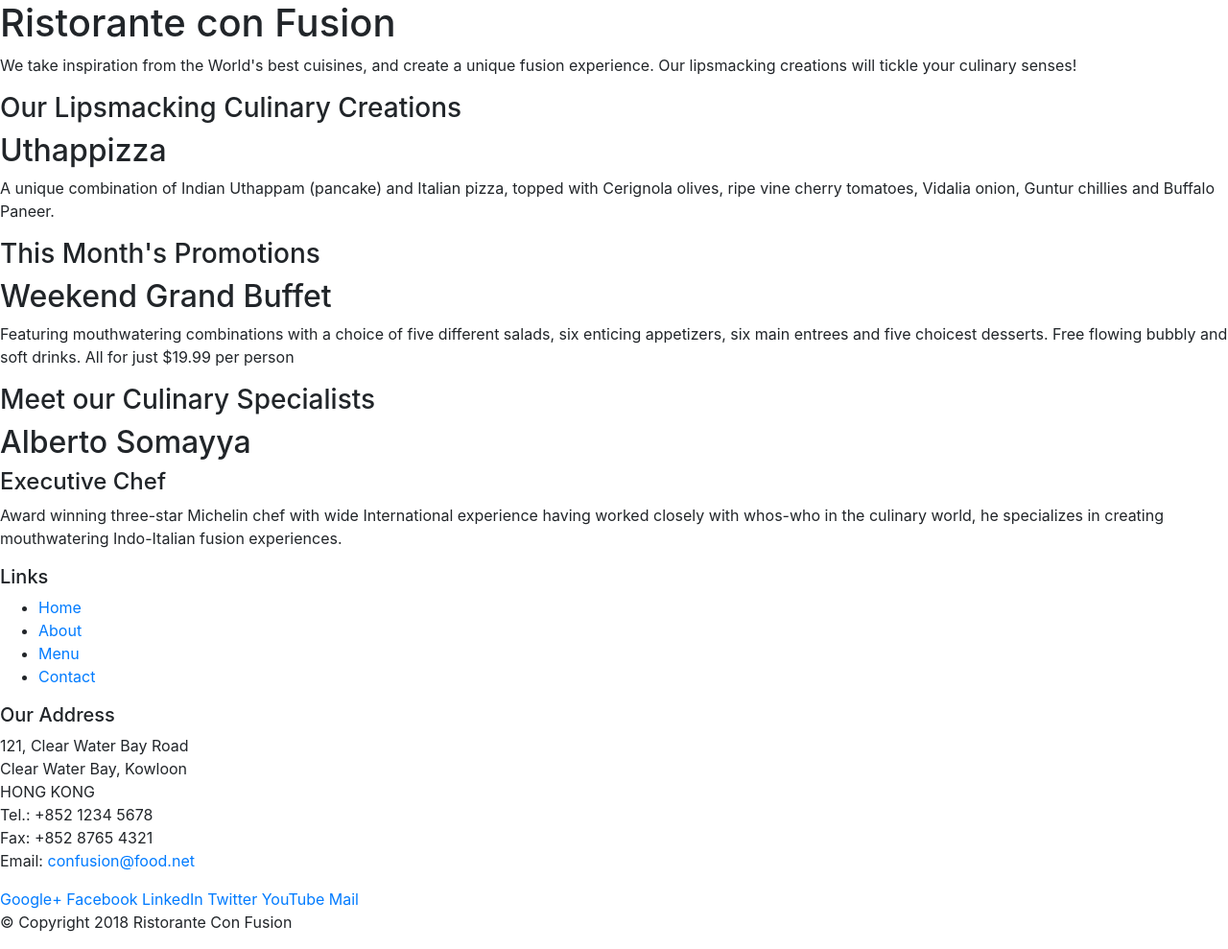
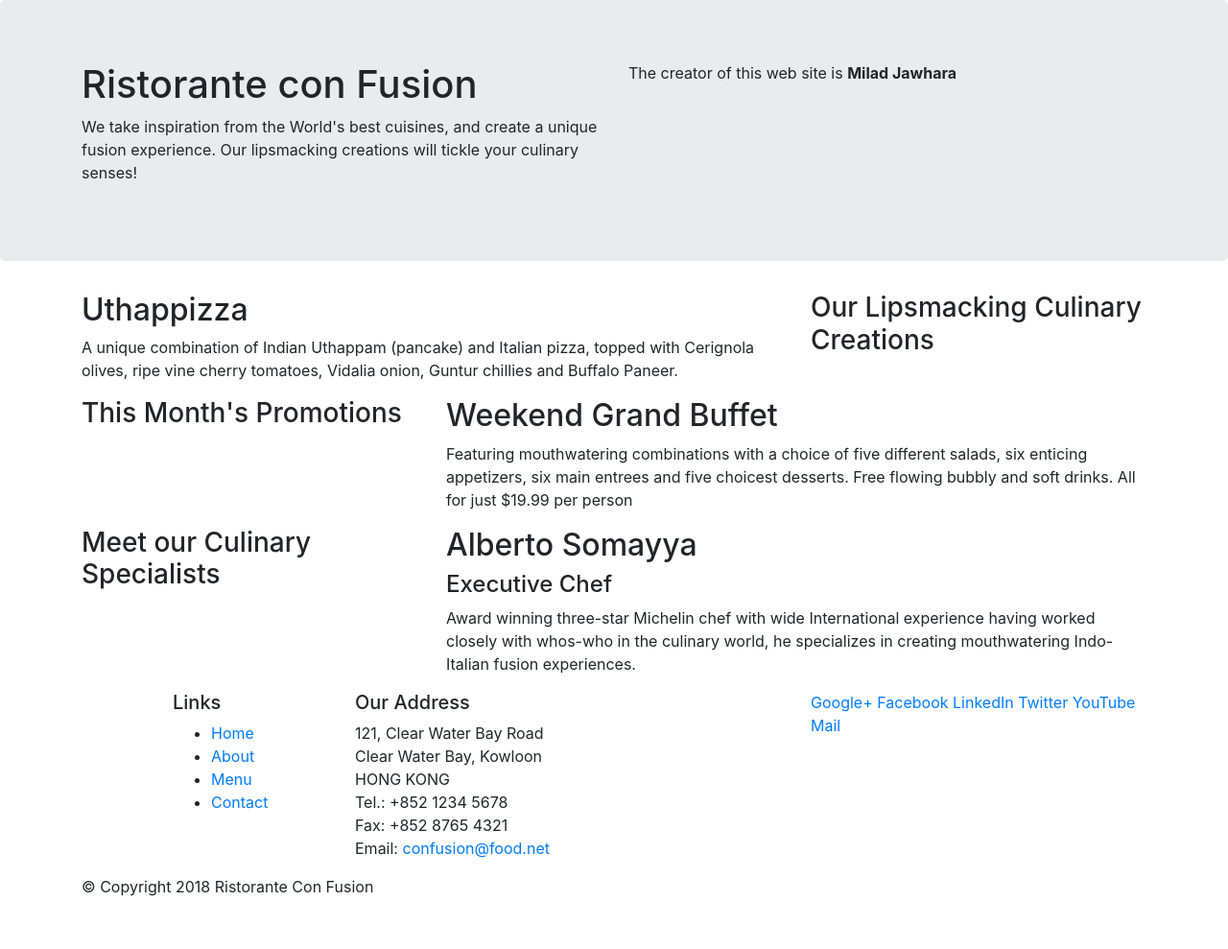
Before and after one commit to MiladJawhara/coursera-bootstrap4, a website: page index.html in a window 1280 px wide. Shown: the whole page at 96% size. After the commit the page ends 952 px from the top, so only its background shows below. Drawn offline with nearby package versions, Linux system fonts and the light colour scheme.

Commit message:
Bootstrap Grid part1

```diff
--- a/index.html
+++ b/index.html
@@ -13,47 +13,47 @@
 </head>
 
 <body>
-
-    <header>
-        <div>
-            <div>
-                <div>
+    <header class="jumbotron">
+        <div class="container">
+            <div class="row">
+                <div class="col-12 col-sm-6">
                     <h1>Ristorante con Fusion</h1>
                     <p>We take inspiration from the World's best cuisines, and create a unique fusion experience. Our lipsmacking creations will tickle your culinary senses!</p>
                 </div>
-                <div>
+                <div class="col-12 col-sm">
+                    <p>The creator of this web site is <b>Milad Jawhara</b></p>
                 </div>
             </div>
         </div>
     </header>
 
-    <div>
-        <div>
-            <div>
+    <div class="container">
+        <div class="row">
+            <div class="col-12  col-sm-5 order-sm-last col-md-4">
                 <h3>Our Lipsmacking Culinary Creations</h3>
             </div>
-            <div>
+            <div class="col  col-sm order-sm-first col-md">
                 <h2>Uthappizza</h2>
                 <p>A unique combination of Indian Uthappam (pancake) and Italian pizza, topped with Cerignola olives, ripe vine cherry tomatoes, Vidalia onion, Guntur chillies and Buffalo Paneer.</p>
             </div>
         </div>
 
 
-        <div>
-            <div>
+        <div class="row">
+            <div class="col-12 col-sm-5 col-md-4">
                 <h3>This Month's Promotions</h3>
             </div>
-            <div>
+            <div class="col col-sm col-md">
                 <h2>Weekend Grand Buffet</h2>
                 <p>Featuring mouthwatering combinations with a choice of five different salads, six enticing appetizers, six main entrees and five choicest desserts. Free flowing bubbly and soft drinks. All for just $19.99 per person </p>
             </div>
         </div>
 
-        <div>
-            <div>
+        <div class="row">
+            <div class="col-12 col-sm-5 col-md-4">
                 <h3>Meet our Culinary Specialists</h3>
             </div>
-            <div>
+            <div class="col col-sm col-md">
                 <h2>Alberto Somayya</h2>
                 <h4>Executive Chef</h4>
                 <p>Award winning three-star Michelin chef with wide International experience having worked closely with whos-who in the culinary world, he specializes in creating mouthwatering Indo-Italian fusion experiences. </p>
@@ -62,9 +62,9 @@
     </div>
 
     <footer>
-        <div>
-            <div>
-                <div>
+        <div class="container">
+            <div class="row">
+                <div class="col-4  offset-1 col-sm-2">
                     <h5>Links</h5>
                     <ul>
                         <li><a href="#">Home</a></li>
@@ -73,7 +73,7 @@
                         <li><a href="#">Contact</a></li>
                     </ul>
                 </div>
-                <div>
+                <div class="col-7 col-sm-5">
                     <h5>Our Address</h5>
                     <address>
 		              121, Clear Water Bay Road<br>
@@ -84,7 +84,7 @@
 		              Email: <a href="mailto:confusion@food.net">confusion@food.net</a>
 		           </address>
                 </div>
-                <div>
+                <div class="col-12 col-sm-4">
                     <div>
                         <a href="http://google.com/+">Google+</a>
                         <a href="http://www.facebook.com/profile.php?id=">Facebook</a>
@@ -95,8 +95,8 @@
                     </div>
                 </div>
            </div>
-           <div>
-                <div>
+           <div class="row">
+                <div class="col-auto">
                     <p>© Copyright 2018 Ristorante Con Fusion</p>
                 </div>
            </div>
@@ -106,6 +106,7 @@
     <script src="node_modules/jquery/dist/jquery.slim.min.js"></script>
     <script src="node_modules/popper.js/dist/umd/popper.min.js"></script>
     <script src="node_modules/bootstrap/dist/js/bootstrap.min.js"></script>
+
 </body>
 
 </html>
```
